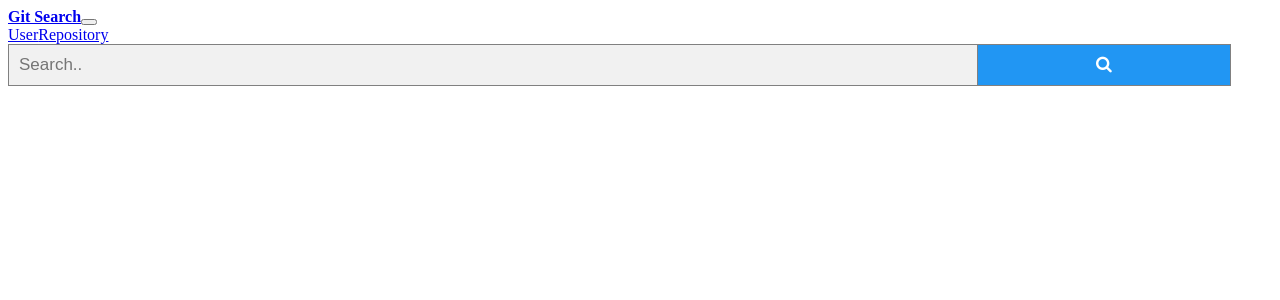
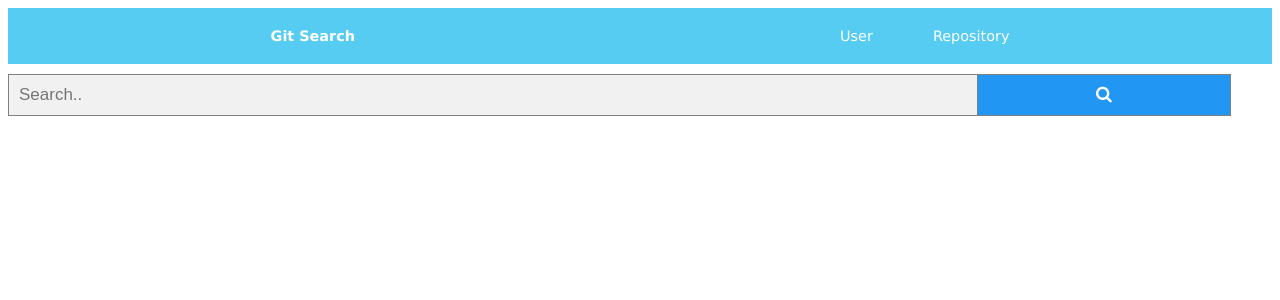
Before and after one commit to robajillo/Angular-IP2, an Angular app: page / in a window 1280 px wide. Shown: the top 300 px of the page. Built offline with nearby package versions, Linux system fonts and the light colour scheme.

Commit message:
styled navbar

```diff
--- a/src/app/app.component.html
+++ b/src/app/app.component.html
@@ -1,2 +1,3 @@
 <app-navbar></app-navbar>
 <app-search-form></app-search-form>
+<router-outlet></router-outlet>
--- a/src/app/navbar/navbar.component.css
+++ b/src/app/navbar/navbar.component.css
@@ -0,0 +1,15 @@
+nav {
+  display: flex;
+  justify-content: space-around;
+  font-family: "Lucida Sans", "Lucida Sans Regular", "Lucida Grande",
+    "Lucida Sans Unicode", Geneva, Verdana, sans-serif;
+  font-size: 0.9em;
+  background-color: #56ccf2;
+  padding: 20px;
+  margin-bottom: 10px;
+}
+nav a {
+  text-decoration: none;
+  color: white;
+  margin: 0px 30px;
+}
--- a/src/app/navbar/navbar.component.html
+++ b/src/app/navbar/navbar.component.html
@@ -1,16 +1,6 @@
 <nav class="navbar navbar-expand-lg navbar-dark bg-dark">
   <a class="navbar-brand" routerLink="User"><b>Git Search</b></a>
-  <button
-    class="navbar-toggler"
-    type="button"
-    data-toggle="collapse"
-    data-target="#navbarNavAltMarkup"
-    aria-controls="navbarNavAltMarkup"
-    aria-expanded="false"
-    aria-label="Toggle navigation"
-  >
-    <span class="navbar-toggler-icon"></span>
-  </button>
+
   <div class="collapse navbar-collapse" id="navbarNavAltMarkup">
     <div class="navbar-nav">
       <a class="nav-item nav-link active" routerLink="Users"
```
